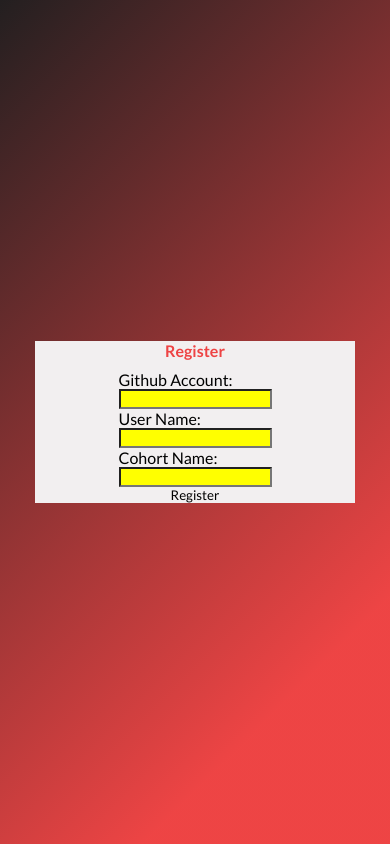
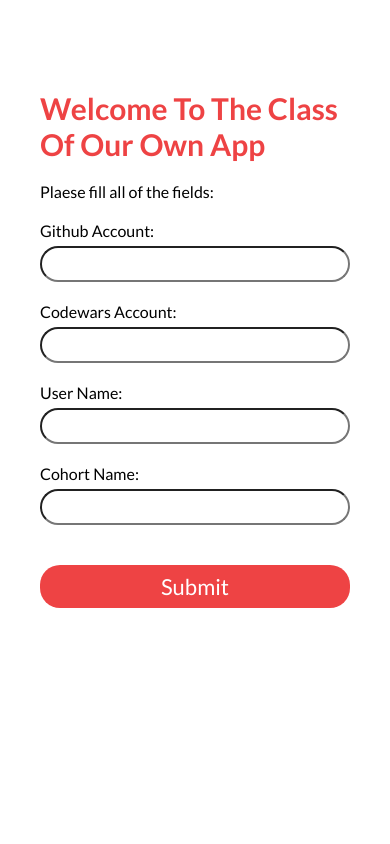
Before and after one commit to Doris-Siu/in-a-class-of-our-own, a React (Create React App) app in the folder client/: page /register in a window 390 px wide. Built offline with nearby package versions, Linux system fonts and the light colour scheme.

Commit message:
style for small screen

```diff
--- a/client/src/pages/Register/Register.css
+++ b/client/src/pages/Register/Register.css
@@ -1,28 +1,54 @@
 .body {
-    background: linear-gradient(315deg, hsla(360, 83%, 60%, 1) 20%, hsla(345, 6%, 13%, 1) 100%);
-    height: 100vh;
-    display: grid;
-    align-content: center;
-    justify-content: center;
+	background: #fff;
+	padding: 50px 10px;
+}
+
+.body .banner {
+	display: none;
 }
 
 .body form {
-    background-color: var(--grey);
-    width: 320px;
-    display: flex;
-    flex-direction: column;
-    justify-content: center;
-    align-items: center;
+	margin: 0 auto;
+	/* background-color: var(--grey); */
+	padding: 40px 10px;
+	width: 330px;
+	display: flex;
+	flex-direction: column;
+	gap: 20px;
 }
 
-.body form label{
-    display: block;
+.body form h3 {
+    color: var(--red);
+    font-weight: 700;
+    font-size: 30px;
 }
 
 
-.body form input {
-   background-color: yellow;
-   display: block;
+.body form label {
+	display: block;    width: 100%;
+
 }
 
-.body form button {display: block;}
+.body form input {
+    margin-top: 6px;
+	border-radius: 22px;
+   min-width: 100%;
+	padding: 8px 12px;
+	display: block;
+}
+
+.body form button {
+	display: block;
+    width: 100%;
+    background-color: var(--red);
+    color: var(--white);
+    padding: 8px;
+    font-size: 22px;
+    border-radius: 20px;
+    margin: 20px 0 0 ;
+}
+
+.body form button:hover {
+background-color: #c11717;
+
+}
--- a/client/src/pages/Register/Register.js
+++ b/client/src/pages/Register/Register.js
@@ -5,6 +5,7 @@ const Register = () => {
 	const [username, setUsername] = useState("");
 	const [github, setGithub] = useState("");
 	const [cohort, setCohort] = useState("");
+	const [codewars, setCodewars] = useState("");
 
 	const handleSubmit = (e) => {
 		e.preventDefault();
@@ -16,14 +17,28 @@ const Register = () => {
 
 	return (
 		<div className="body">
+			<div className="banner">
+				<img src="../../Assets/register.jpg" alt="register" />
+			</div>
 				<form onSubmit={handleSubmit}>
-                    <h1>Register</h1>
+					<h3>Welcome To The Class Of Our Own App</h3>
+                    <p>Plaese fill all of the fields:</p>
 					<label>
 						Github Account:
 						<input
 							type="text"
-							value={username}
+							value={github}
 							onChange={(e) => setGithub(e.target.value)}
+                            required
+						/>
+					</label>
+					<label>
+						Codewars Account:
+						<input
+							type="text"
+							value={codewars}
+							onChange={(e) => setCodewars(e.target.value)}
+                            required
 						/>
 					</label>
 					<label>
@@ -32,17 +47,19 @@ const Register = () => {
 							type="text"
 							value={username}
 							onChange={(e) => setUsername(e.target.value)}
+                            required
 						/>
 					</label>
 					<label>
 						Cohort Name:
 						<input
 							type="text"
-							value={username}
+							value={cohort}
 							onChange={(e) => setCohort(e.target.value)}
+                            required
 						/>
 					</label>
-					<button type="submit">Register</button>
+					<button type="submit">Submit</button>
 				</form>
 		</div>
 	);
```
Also changed, not shown: client/src/Assets/register.jpg (added).
